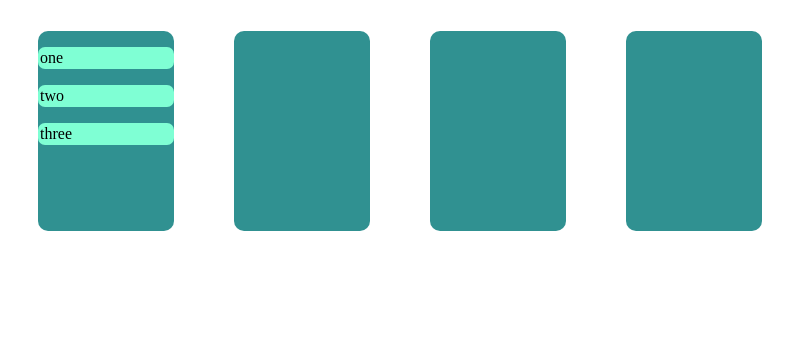
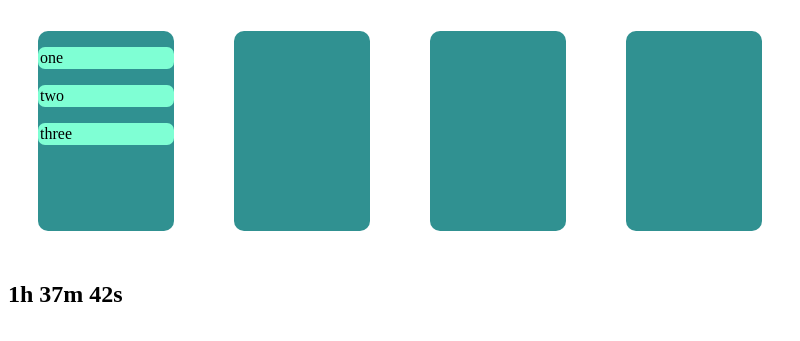
Before and after one commit to Kanyin24/FeelingTasky, an Electron app: page views/dragBar.html in a window 800 px wide. Shown: the part 105-446 px from the top of the page. Drawn offline with Linux system fonts and the light colour scheme; files whose address does not match are found by name.

Commit message:
timer in

```diff
--- a/js/main.js
+++ b/js/main.js
@@ -110,7 +110,32 @@ function ArrayWork(Array1, Array2, Array3)
     }  */
 }
 
+var countDownDate = new Date("July 3, 2021").getTime();
 
+// Update the count down every 1 second
+var timeLeft = setInterval(function() {
+
+  // Get today's date and time
+  var now = new Date().getTime();
+
+  // Find the distance between now and the count down date
+  var timeRemaining = countDownDate - now;
+
+  // Time calculations for days, hours, minutes and seconds
+  var hours = Math.floor((timeRemaining % (1000 * 60 * 60 * 24)) / (1000 * 60 * 60));
+  var minutes = Math.floor((timeRemaining % (1000 * 60 * 60)) / (1000 * 60));
+  var seconds = Math.floor((timeRemaining % (1000 * 60)) / 1000);
+
+  // Output the result in an element with id="demo"
+  document.getElementById("countdown").innerHTML = hours + "h "
+  + minutes + "m " + seconds + "s ";
+
+  // If the count down is over, write some text
+  if (distance < 0) {
+    clearInterval(timeLeft);
+    document.getElementById("countdown").innerHTML = "EXPIRED";
+  }
+}, 1000);
 
 
 
--- a/views/dragBar.html
+++ b/views/dragBar.html
@@ -29,5 +29,6 @@
    <script src="../js/index.html"></script>
    <script src="../js/main.js"></script>
 
+   <h2 id="countdown"> COUNT!</h2>
   </body>
 </html>
```
Also changed, not shown: 1 other file.
